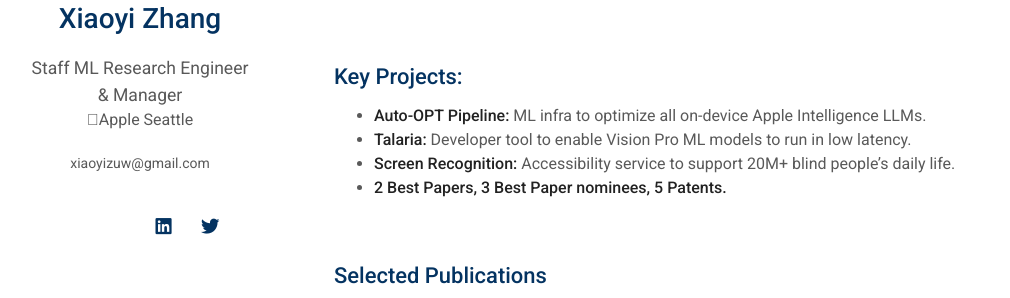
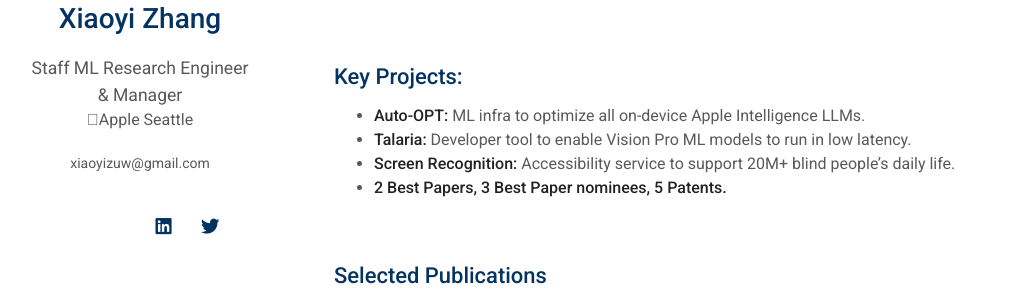
Before and after one commit to xiaoyizuw/personal-site, a Jekyll site: the page built from index.md, in a window 1280 px wide and 900 px high. Shown: the part 318-616 px from the top of the window, without its empty margins (136-1146 px from the left). Built offline with Jekyll 4.4.1, drawn with Linux system fonts in a browser that asks for light colours; nearby versions of some CDN libraries; a style sheet for code colours, icons or effects is not loaded; our own code applies the rules of GitHub Pages for plain Markdown files.

Commit message:
Update index.md

```diff
--- a/index.md
+++ b/index.md
@@ -11,7 +11,7 @@ Research Interests: **ML Developer Tools**, ML Model Optimization, UI Accessibil
 <br>
 
 ## Key Projects:
-- **Auto-OPT Pipeline:** ML infra to optimize all on-device Apple Intelligence LLMs.
+- **Auto-OPT:** ML infra to optimize all on-device Apple Intelligence LLMs.
 - **Talaria:** Developer tool to enable Vision Pro ML models to run in low latency.
 - **Screen Recognition:** Accessibility service to support 20M+ blind people’s daily life.
 - **2 Best Papers, 3 Best Paper nominees, 5 Patents.**
```
